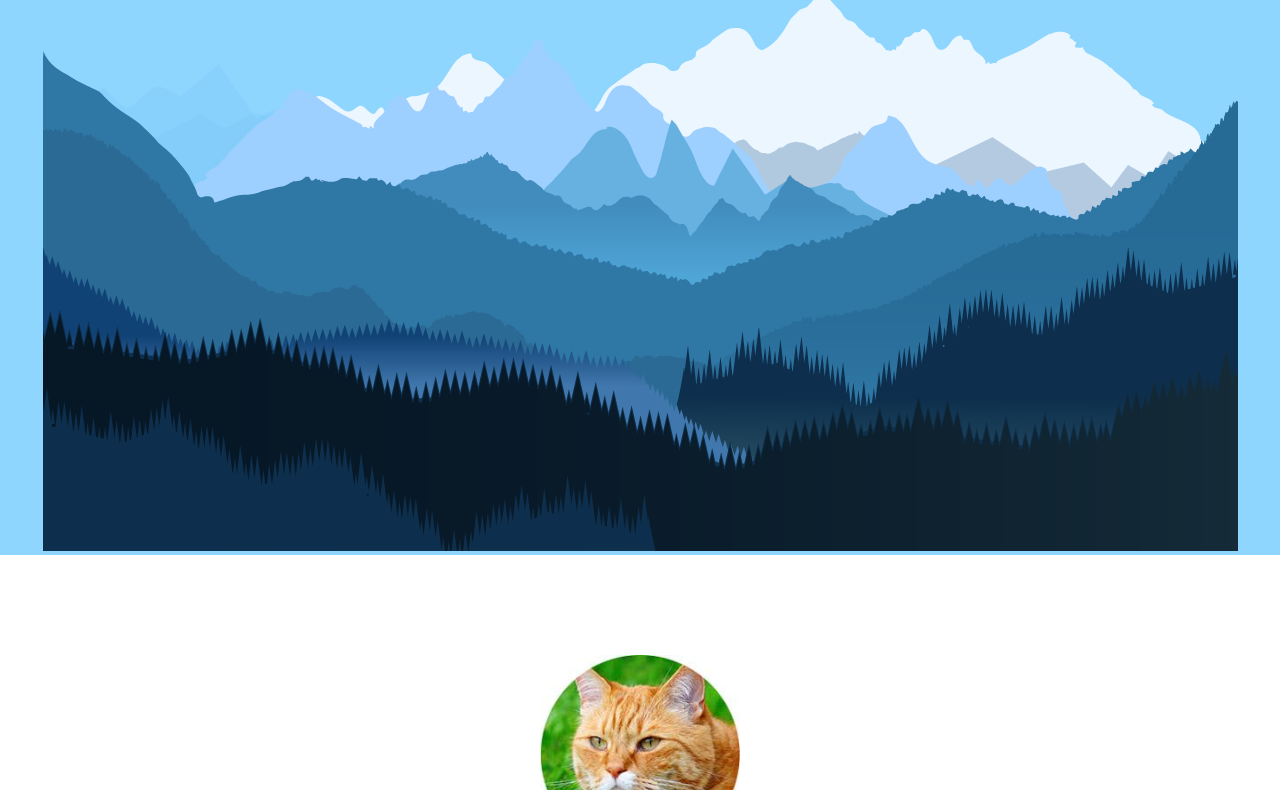
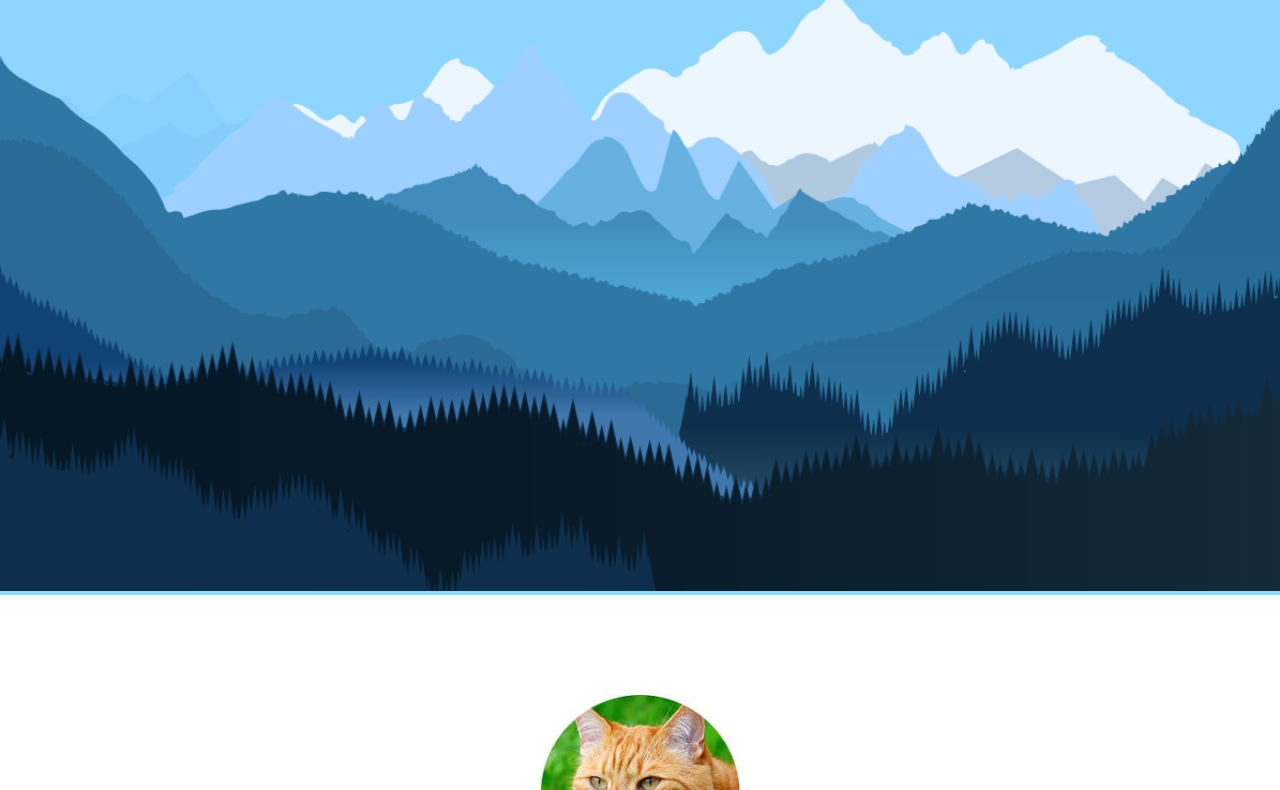
Before and after one commit to Rsphyx/Training-HTML-and-CSS, a plain HTML site: page public/index.html in a window 1280 px wide. Shown: the part 271-1061 px from the top of the page. Drawn offline with Linux system fonts and the light colour scheme.

Commit message:
Add files via upload

```diff
--- a/public/css/styles.css
+++ b/public/css/styles.css
@@ -92,6 +92,11 @@ a:hover {
   padding: 20px 0;
 }
 
+.mountain{
+  width: 100%;
+
+}
+
 .top-cloud {
   position: absolute;
   right: 300px;
--- a/public/index.html
+++ b/public/index.html
@@ -10,7 +10,7 @@
     <body>
         <div class="top-container">
         <h1>Bonjour</h1>
-        <img src="images/mountain1.png">
+        <img class="mountain"src="images/mountain1.png">
         </div>
 
         <div class="middle-container">
@@ -18,8 +18,8 @@
         <h2>I'am a cat of wisdom</h2>
         <h3>Cat says</h3>
         <p>"Lorem ipsum dolor sit amet consectetur adipisicing elit. Temporibus dolorum quibusdam assumenda ad consectetur, unde nostrum repellendus fugit earum rerum exercitationem quaerat officia dignissimos beatae eos, et delectus. Neque, blanditiis?"</p>
-        <p></p>
-        <p></p>
+        <p> </p>
+        <p> </p>
         <a class="btn"href="https://www.youtube.com/watch?v=dQw4w9WgXcQ">Click here for your wisdom</a>
         <p></p>
         </div>
```
